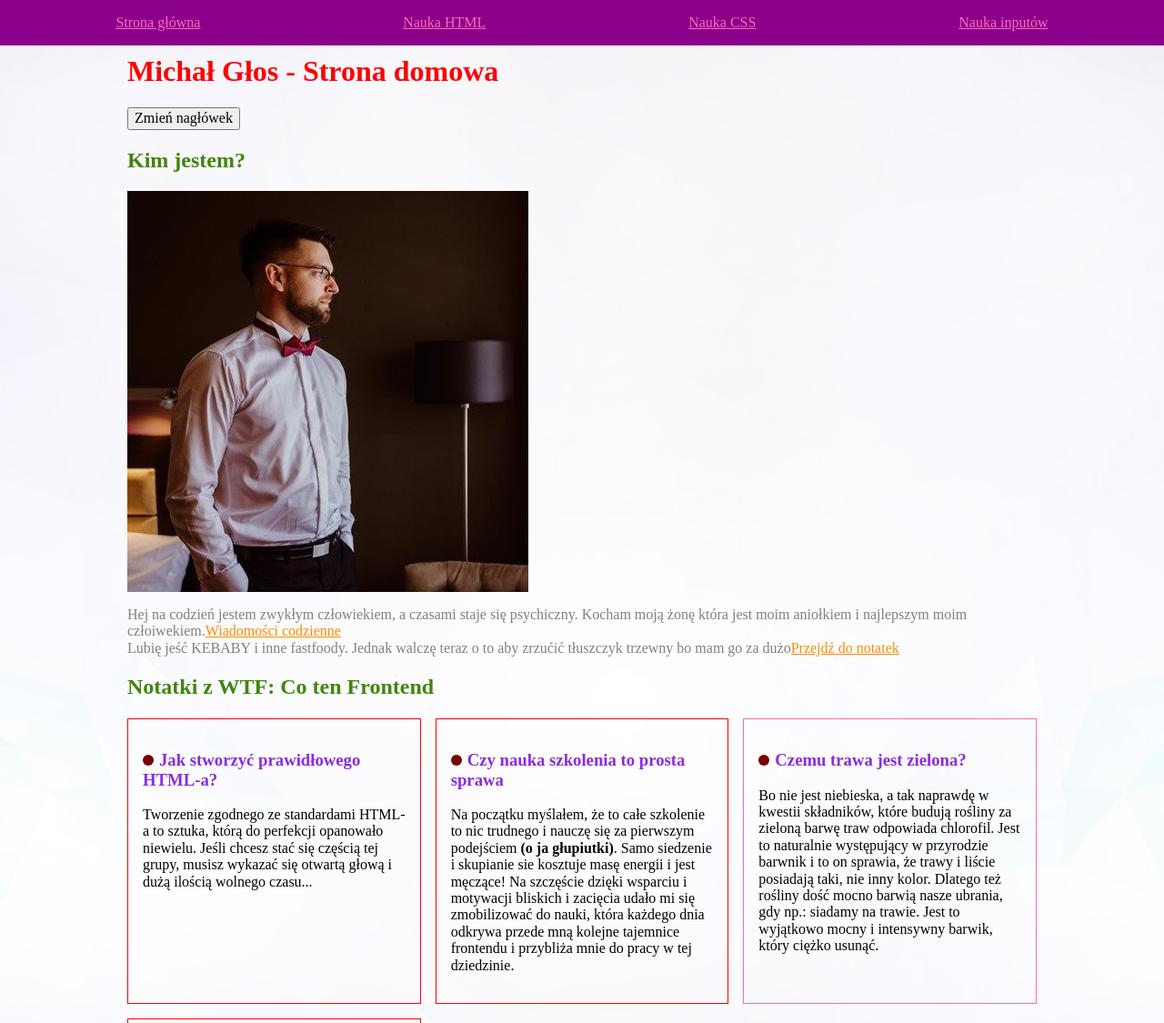
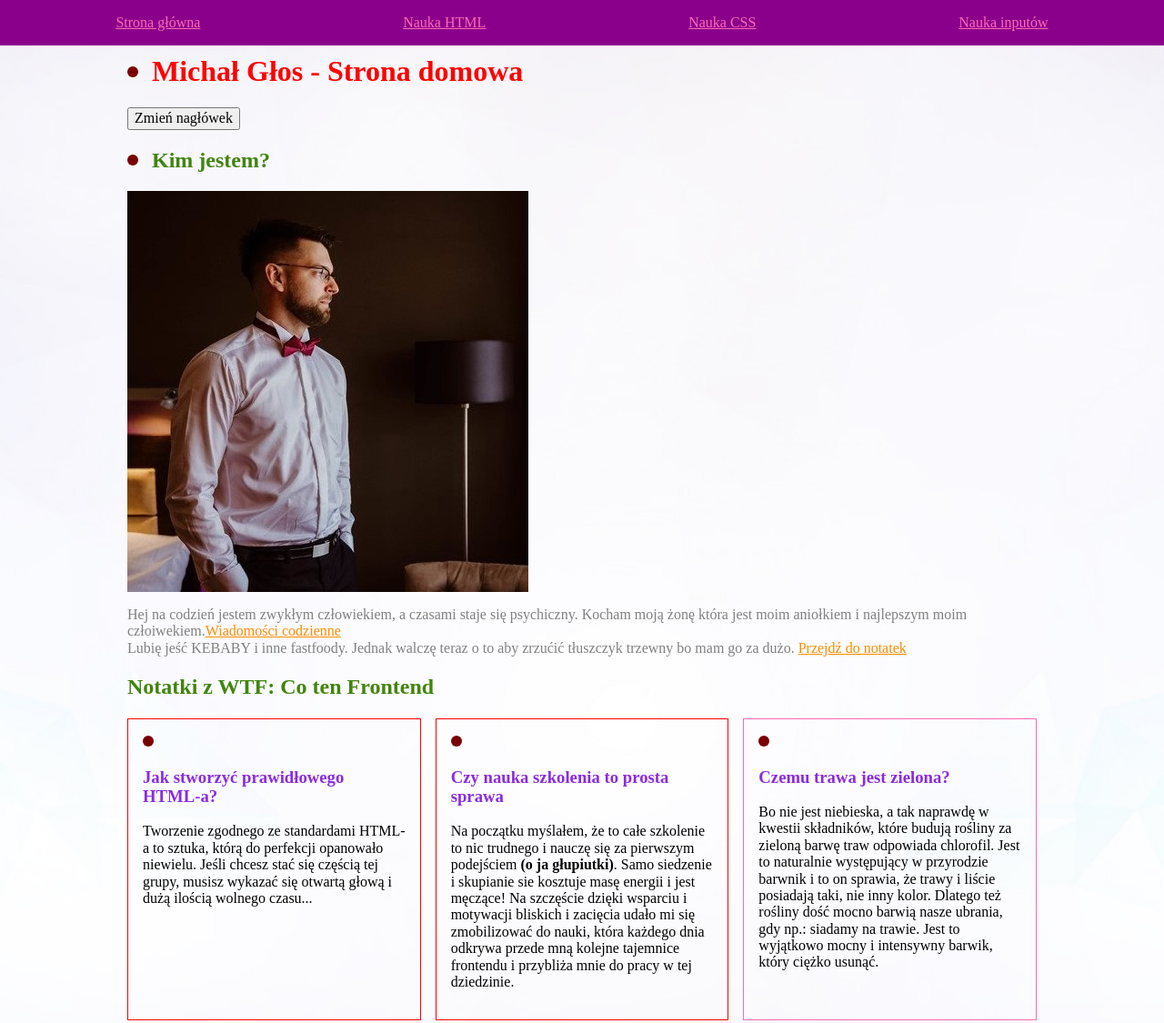
Before and after one commit to Michal-Glos/homepage2, a website: page index.html in a window 1280 px wide. Shown: the top 1125 px of the page at 91% size. Drawn offline with Linux system fonts and the light colour scheme.

Commit message:
js and scss modifications

```diff
--- a/index.html
+++ b/index.html
@@ -40,7 +40,7 @@
             <p class="about__description">Hej na codzień jestem zwykłym człowiekiem, a czasami staje się psychiczny. Kocham moją żonę która jest
                 moim aniołkiem i najlepszym moim człoiwekiem.<a class="about__link" href="https://Onet.pl">Wiadomości codzienne</a><br>
                 Lubię jeść KEBABY i inne fastfoody. Jednak walczę teraz o
-                to aby zrzućić tłuszczyk trzewny bo mam go za dużo<a class="about__link" href="#notatki">Przejdź do notatek</a></p>
+                to aby zrzućić tłuszczyk trzewny bo mam go za dużo. <a class="about__link" href="#notatki">Przejdź do notatek</a></p>
         </section>
 
         <section class="notes" id="notatki">
--- /dev/null
+++ b/js/greeting.js
@@ -0,0 +1,3 @@
+export const hello = (name) => {
+    return `Cześć ${name}`;
+}
--- a/js/main.js
+++ b/js/main.js
@@ -1,3 +1,8 @@
+import {hello} from './greeting.js';
+
+console.log(hello('Shatan'));
+
+
 const firstName = 'Michał';
 const age = 32;
 
@@ -5,11 +10,6 @@ const age = 32;
 console.log(firstName);
 console.log(age)
 console.log(`Cześć! Mam na imię ${firstName} i mam ${age} lata.`);
-
-
-
-
-
 
 
 function calculate(myNumber) {
@@ -69,20 +69,20 @@ if ('Javascript' != 'Java') {
 }
 
 
-// const button = document.querySelector('.action--js');
+const button = document.querySelector('.action--js');
 
-// console.log(button)
+console.log(button)
 
-// const myClick =() => {
-//     console.log('Kliknąłeś')
-//     const heading = document.querySelector('.main__heading--js');
-//     console.log(heading.innerHTML);
-//     heading.innerHTML = `Zonk hahahaha`;
-//     heading.classList.toggle('klasa-z-js');
-//     console.log(heading.innerHTML);
-// }
+const myClick =() => {
+    console.log('Kliknąłeś')
+    const heading = document.querySelector('.main__heading--js');
+    console.log(heading.innerHTML);
+    heading.innerHTML = `Zonk hahahaha`;
+    heading.classList.toggle('klasa-z-js');
+    console.log(heading.innerHTML);
+}
 
-// button.addEventListener('click', myClick );
+button.addEventListener('click', myClick );
 
 
 
@@ -94,20 +94,3 @@ hamburger.addEventListener('click', () => {
     const nav = document.querySelector('.navigation--js');
     nav.classList.toggle('navigation--open');
 })
-
-const button = document.querySelector('.action--js')
-
-
-
-
-const myClick =() => {
-    if (heading = document.querySelector('.main__heading--js'));
-        {heading.innerHTML = 'Zonk hahahaha'
-
-    } else {
-
-    }
-
-}
-
-button.addEventListener('click', myClick);
--- /dev/null
+++ b/scss/modules/week-summary.scss
@@ -0,0 +1,24 @@
+.week-summary {
+    padding: 16px;
+    border: 1px rgb(255, 0, 0) solid;
+    margin-bottom: 16px;
+    &::before {
+        content:"";
+        display: inline-block;
+        width: 12px;
+        height: 12px;
+        background:rgb(121, 0, 0);
+        border-radius: 50%;
+        margin-right: 6px;
+    }
+    &__special {
+        border-color: hotpink;
+    }
+    &__description{
+        color:black;
+    }
+    &__title {
+        color: blueviolet;
+    }
+
+}
--- a/scss/style.scss
+++ b/scss/style.scss
@@ -1,3 +1,5 @@
+@import "modules/week-summary.scss";
+
 html {
     box-sizing: border-box;
 }
@@ -80,10 +82,10 @@ img {
         margin-bottom: 16px;
     }
     &__link:hover {
-        color:rgb(23, 190, 219);
+        color:rgb(0, 171, 201);
     }
     &__link:visited {
-        color:rgb(70, 91, 95);
+        color:rgb(122, 197, 212);
     }
     __link--homepage {
         color: rgb(23, 190, 219)
@@ -94,35 +96,22 @@ img {
     display: block;
 }
 
-.week-summary {
-    padding: 16px;
-    border: 1px rgb(255, 0, 0) solid;
-    margin-bottom: 16px;
-    &__special {
-        border-color: hotpink;
-    }
-    &__description{
-        color:black;
-    }
-    &__title {
-        color: blueviolet;
-    }
-    &__title::before {
-        content:"";
-        display: inline-block;
-        width: 12px;
-        height: 12px;
-        background:rgb(121, 0, 0);
-        border-radius: 50%;
-        margin-right: 6px;
-    }
-}
 
 .main {
     max-width: 1000px;
     margin: 60px auto 0;
     &__heading {
         color: red;
+        &::before {
+            content:"";
+            display: inline-block;
+            width: 12px;
+            height: 12px;
+            background:rgb(121, 0, 0);
+            border-radius: 50%;
+            margin-right: 15px;
+            margin-bottom: 4px;
+        }
     }
 
 }
@@ -130,6 +119,16 @@ img {
 .about {
     &__heading {
         color: #41850d;
+        &::before {
+            content:"";
+            display: inline-block;
+            width: 12px;
+            height: 12px;
+            background:rgb(121, 0, 0);
+            border-radius: 50%;
+            margin-right: 15px;
+            margin-bottom: 2px;
+        }
     }
     &__link {
         color: darkorange;
```
Also changed, not shown: CSS/style.css.
